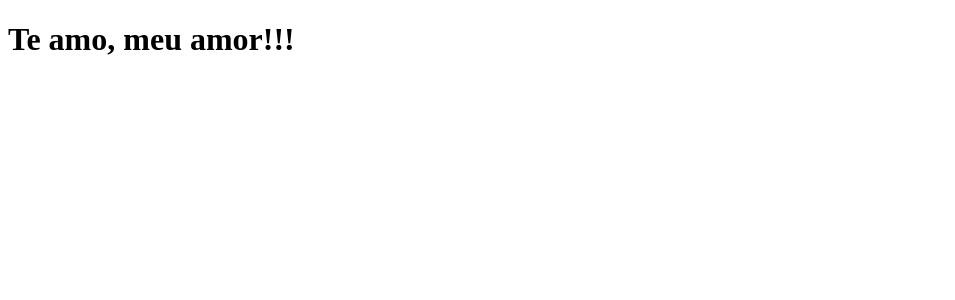
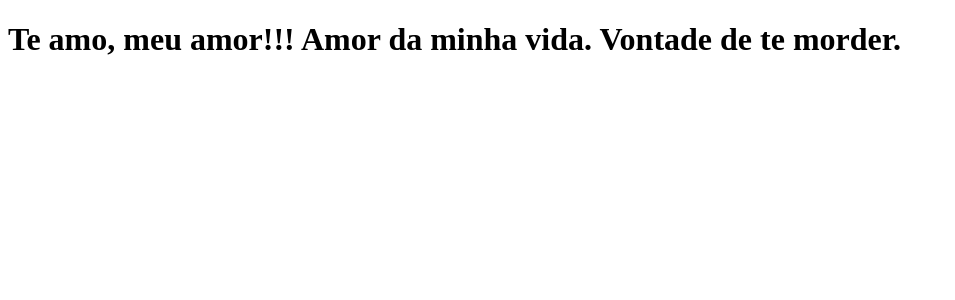
Before and after one commit to MrFelps/projeto-filipe, a Next.js app: page / in a window 1280 px wide. Shown: the top 300 px of the page, without its empty margins (0-955 px from the left). Built offline with nearby package versions, Linux system fonts and the light colour scheme.

Commit message:
modificação de texto

```diff
--- a/pages/index.js
+++ b/pages/index.js
@@ -1,5 +1,7 @@
 function Home() {
-    return <h1>Te amo, meu amor!!!</h1>
+    return <h1>Te amo, meu amor!!!
+        Amor da minha vida. Vontade de te morder.
+    </h1>
 }
 
 export default Home;
```
